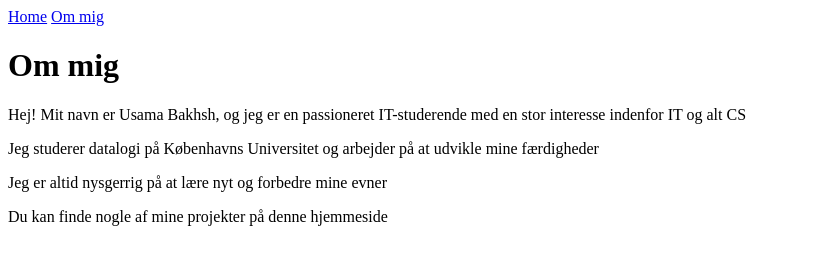
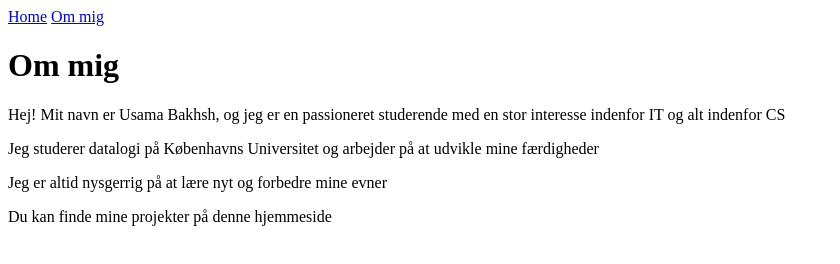
Before and after one commit to Usama-Bakhsh/Portfolio-website, a plain HTML site: page om_mig.html in a window 1280 px wide. Shown: the whole page, without its empty margins (0-840 px from the left). Drawn offline with Linux system fonts and the light colour scheme.

Commit message:
Changes to "om mig" and image to front page

```diff
--- a/om_mig.html
+++ b/om_mig.html
@@ -12,10 +12,10 @@
 
 <!-- Main page -->
 <h1>Om mig</h1>
-<p>Hej! Mit navn er Usama Bakhsh, og jeg er en passioneret IT-studerende med en stor interesse indenfor IT og alt CS</p>
+<p>Hej! Mit navn er Usama Bakhsh, og jeg er en passioneret studerende med en stor interesse indenfor IT og alt indenfor CS</p>
 <p>Jeg studerer datalogi på Københavns Universitet og arbejder på at udvikle mine færdigheder</p>
 <p>Jeg er altid nysgerrig på at lære nyt og forbedre mine evner</p>
-<p>Du kan finde nogle af mine projekter på denne hjemmeside</p>
+<p>Du kan finde mine projekter på denne hjemmeside</p>
 
 
 </body>
```
Also changed, not shown: index.html (+2 -0 lines), assets/images/Usama_profilbillede.jpg (added), 2 other files.
